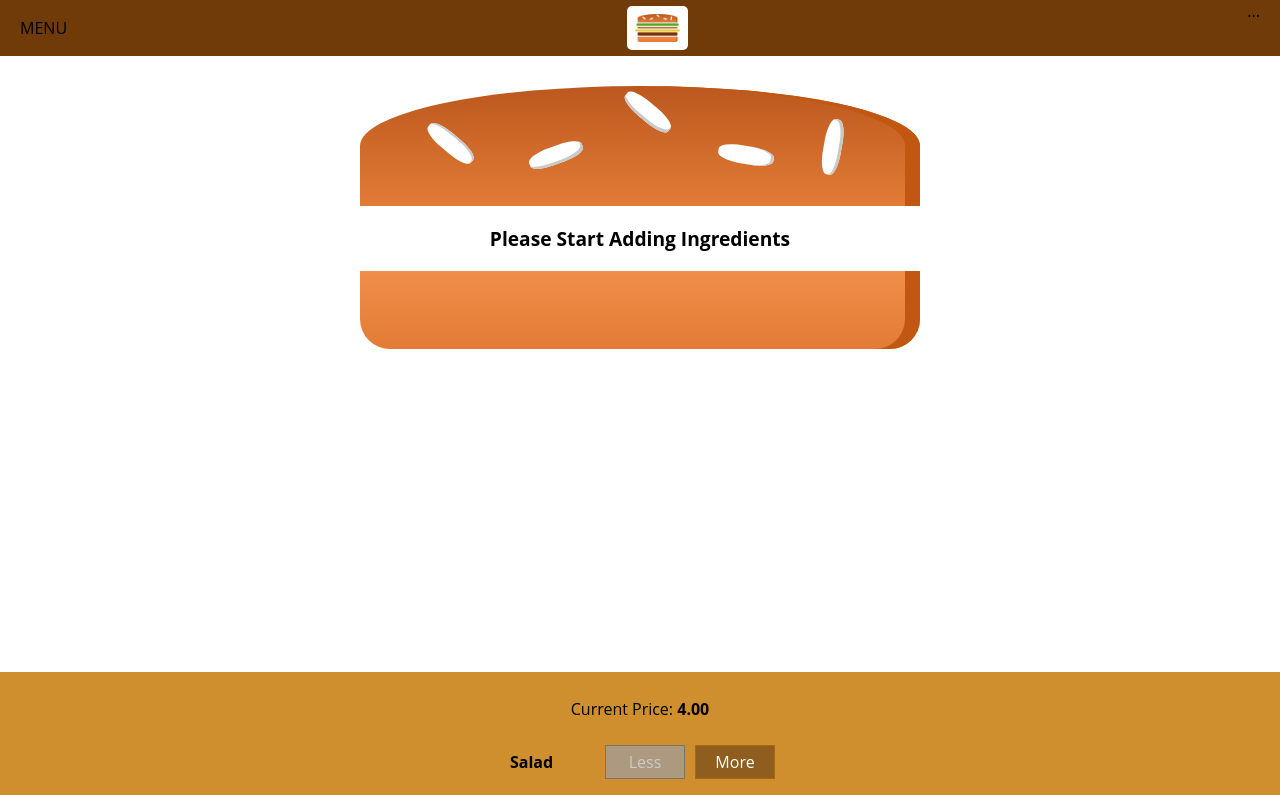
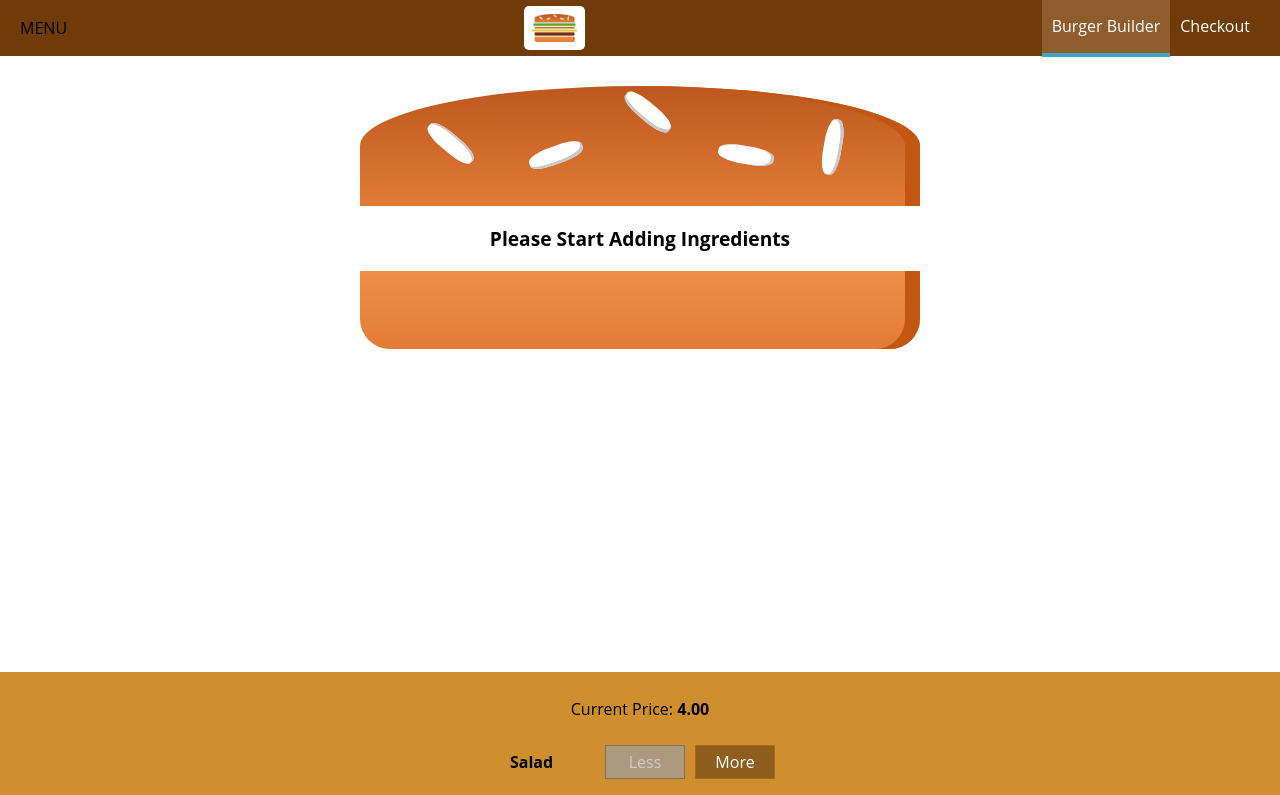
Before and after one commit to stLoiz/react-project-burger-builder-with-redux-saga, a React (Create React App) app: page / in a window 1280 px wide. Shown: the top 795 px of the page. Built offline with nearby package versions, Linux system fonts and the light colour scheme.

Commit message:
Add Navigationitems

```diff
--- /dev/null
+++ b/src/components/Navigation/NavigationItems/NavigationItem/NavigationItem.js
@@ -0,0 +1,13 @@
+import React from 'react';
+
+import classes from './NavigationItem.module.css';
+
+const navigationItem = ({ children, link, active }) => (
+  <li className={classes.NavigationItem}>
+    <a href={link} className={active ? classes.active : null}>
+      {children}
+    </a>
+  </li>
+);
+
+export default navigationItem;
--- /dev/null
+++ b/src/components/Navigation/NavigationItems/NavigationItem/NavigationItem.module.css
@@ -0,0 +1,26 @@
+.NavigationItem {
+  margin: 0;
+  box-sizing: border-box;
+  display: flex;
+  height: 100;
+  width: auto;
+  align-items: center;
+}
+
+.NavigationItem a {
+  color: white;
+  text-decoration: none;
+  height: 100%;
+  padding: 16px 10px;
+  border-bottom: 4px solid transparent;
+  box-sizing: border-box;
+  display: block;
+}
+
+.NavigationItem a:hover,
+.NavigationItem a:active,
+.NavigationItem a.active {
+  background-color: #8f5c2c;
+  border-bottom: 4px solid #40a4c8;
+  color: white;
+}
--- /dev/null
+++ b/src/components/Navigation/NavigationItems/NavigationItems.js
@@ -0,0 +1,15 @@
+import React from 'react';
+
+import classes from './NavigationItems.module.css';
+import NavigationItem from './NavigationItem/NavigationItem';
+
+const navigationItems = () => (
+  <ul className={classes.NavigationItems}>
+    <NavigationItem link="/" active>
+      Burger Builder
+    </NavigationItem>
+    <NavigationItem link="/">Checkout</NavigationItem>
+  </ul>
+);
+
+export default navigationItems;
--- /dev/null
+++ b/src/components/Navigation/NavigationItems/NavigationItems.module.css
@@ -0,0 +1,8 @@
+.NavigationItems {
+  margin: 0;
+  padding: 0;
+  list-style: none;
+  display: flex;
+  align-items: center;
+  height: 100%;
+}
--- a/src/components/Navigation/Toolbar/Toolbar.js
+++ b/src/components/Navigation/Toolbar/Toolbar.js
@@ -2,12 +2,15 @@ import React from 'react';
 
 import classes from './Toolbar.module.css';
 import Logo from '../../Logo/Logo';
+import NavigationItems from '../NavigationItems/NavigationItems';
 
 const toolbar = () => (
   <header className={classes.Toolbar}>
     <div> MENU</div>
     <Logo />
-    <nav>...</nav>
+    <nav>
+      <NavigationItems />
+    </nav>
   </header>
 );
 
```
